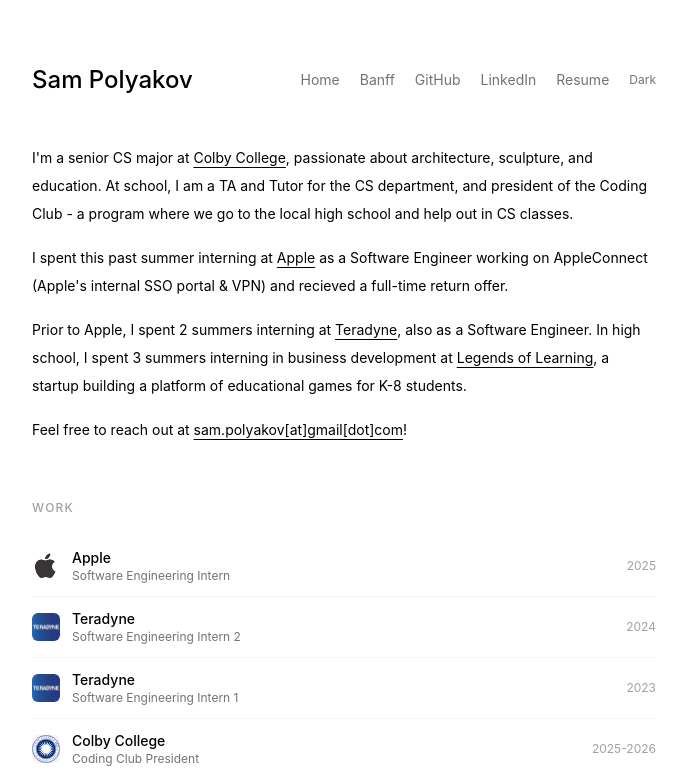
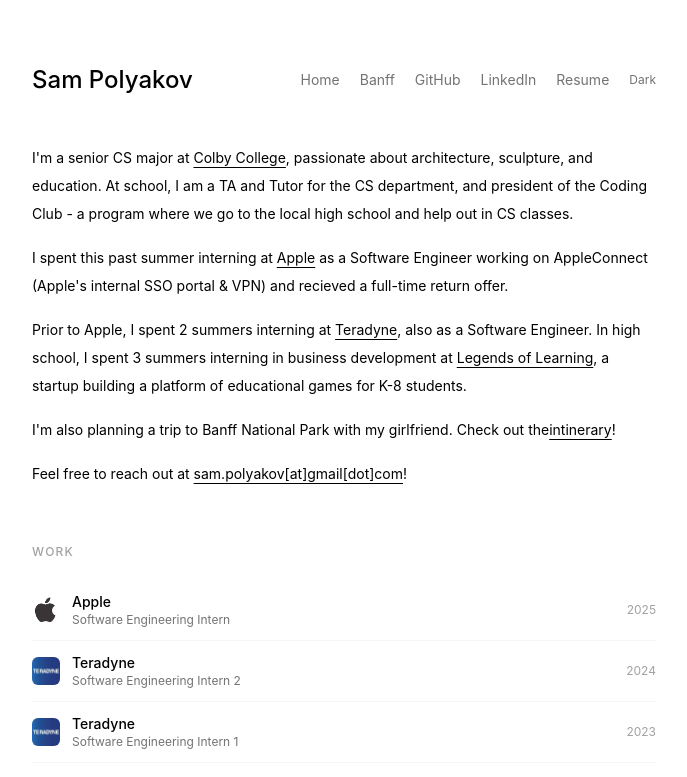
Before and after one commit to sampolz/portfolio, a Next.js app: page / in a window 1280 px wide. Shown: the top 777 px of the page, without its empty margins (296-983 px from the left). Built offline with nearby package versions, Linux system fonts and the light colour scheme.

Commit message:
final touches

```diff
--- a/app/banff-itinerary/itinerary-client.tsx
+++ b/app/banff-itinerary/itinerary-client.tsx
@@ -398,7 +398,6 @@
       </nav>
 
       <section className={styles.shell}>
-        <div className={styles.eyebrow}>Travel artifact</div>
         <h1 className={styles.title}>
           Banff + Jasper <em>by Campervan</em>
         </h1>
--- a/app/page.tsx
+++ b/app/page.tsx
@@ -33,6 +33,10 @@
           , also as a Software Engineer. In high school, I spent 3 summers interning in business development at{" "}
           <a href="https://www.legendsoflearning.com/" target="_blank" rel="noopener noreferrer" className="underline underline-offset-4">Legends of Learning</a>
           , a startup building a platform of educational games for K-8 students.
+        </p>
+        <p className="text-sm leading-7 mb-4">
+          I'm also planning a trip to Banff National Park with my girlfriend. Check out the
+          <a href="/banff-itinerary" target="_blank" rel="noopener noreferrer" className="underline underline-offset-4">intinerary</a>!
         </p>
         <p className="text-sm leading-7">
           Feel free to reach out at{" "}
```
